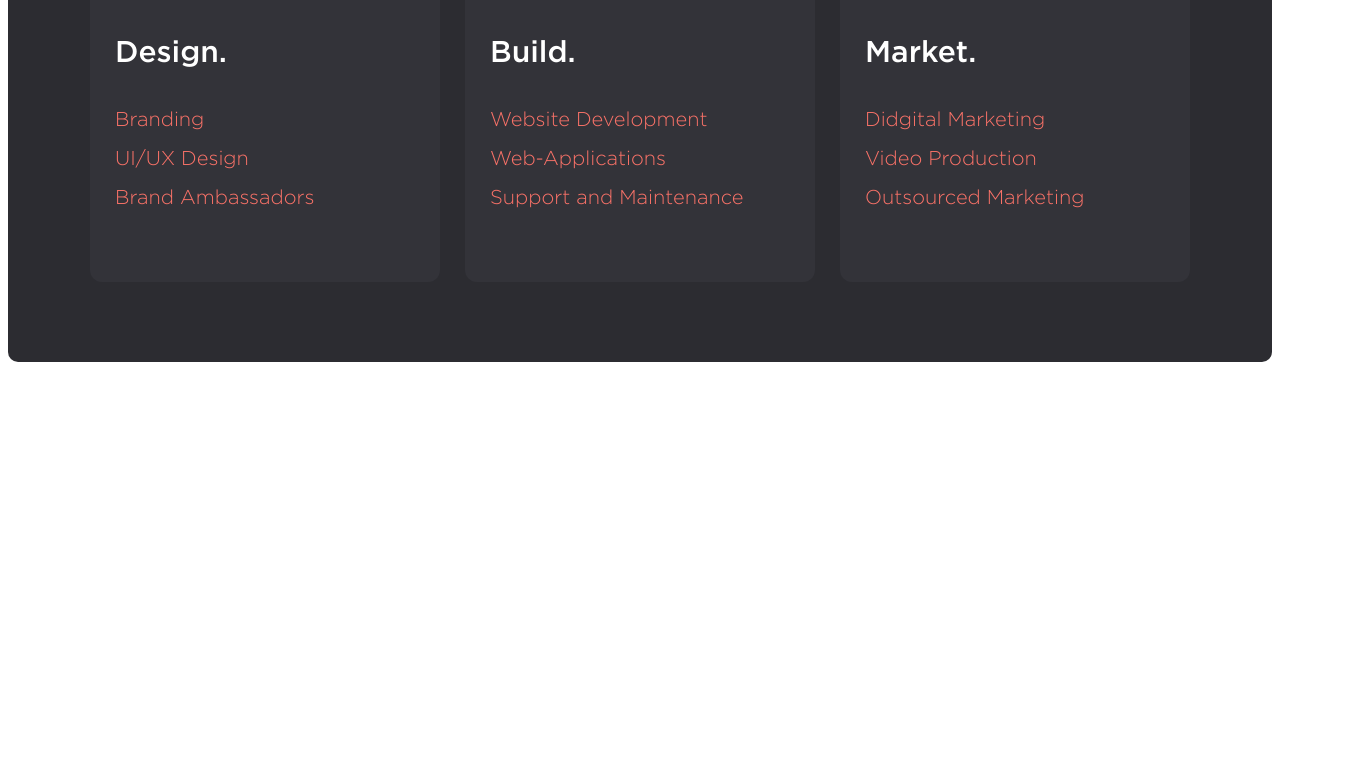
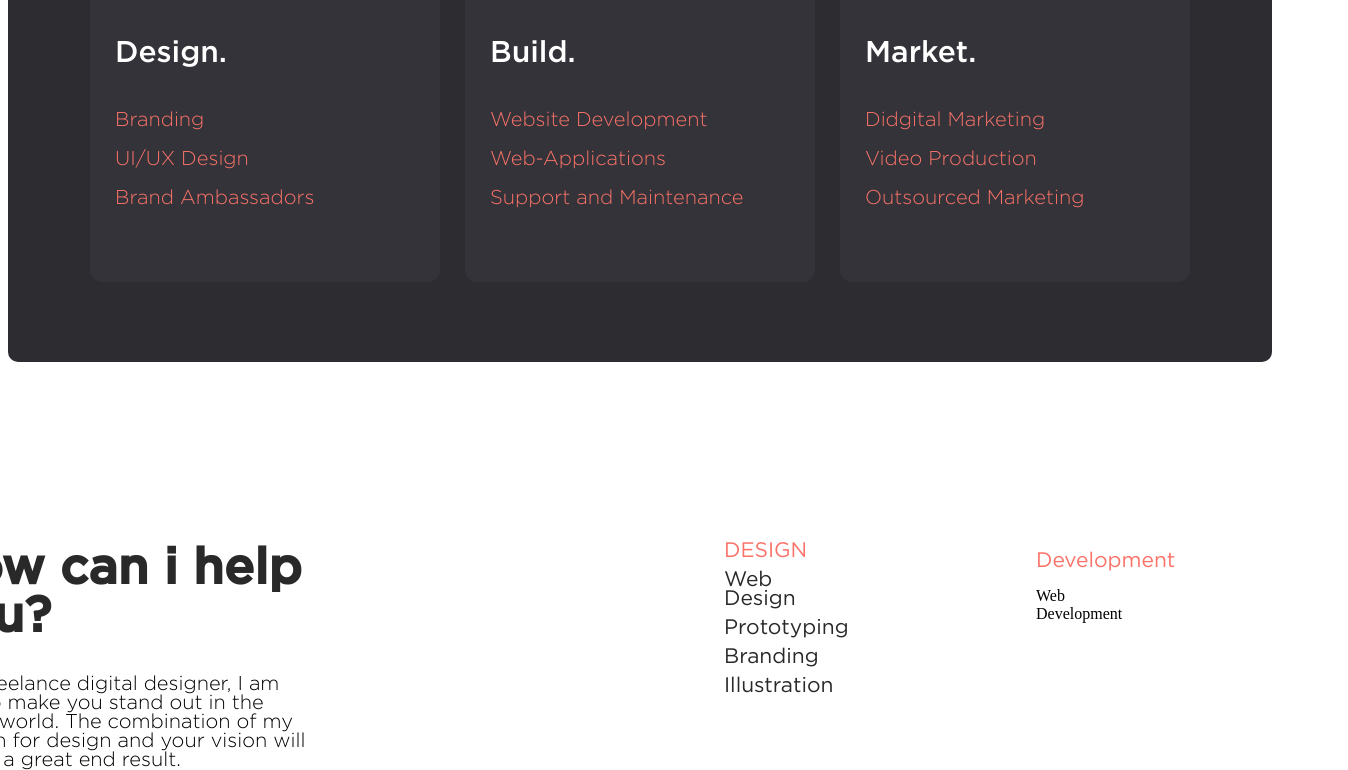
Before and after one commit to VadimChorrny/About-Me, a React (Create React App) app: page / in a window 1280 px wide. Shown: the part 1197-1967 px from the top of the page, 1348 px wide, since content can reach past the window. Before the commit the page ends 1567 px from the top, so only its background shows below. Built offline with nearby package versions, Linux system fonts and the light colour scheme.

Commit message:
add(about-block)

```diff
--- a/src/App.js
+++ b/src/App.js
@@ -1,6 +1,7 @@
 import React from 'react';
 import FirstLayout from './Pages/FirstLayout'
 import SecondLayout from './Pages/SecondLayout'
+import ThirdLayout from './Pages/ThirdLayout'
 import "./Index.scss"
 
 
@@ -9,6 +10,7 @@ function App() {
     <div className="App">
       <FirstLayout />
       <SecondLayout />
+      <ThirdLayout />
     </div>
   );
 }
--- a/src/Index.scss
+++ b/src/Index.scss
@@ -204,3 +204,82 @@ $stroke: #4F4F4F;
     color: $red;
     padding-left: 25px;
 }
+
+/* About layout */
+
+.about{
+    width: 100%;
+    display: flex;
+    margin-top: 150px;
+    justify-content: center;
+    align-items: center;
+}
+
+.about__inner{
+    display: flex;
+}
+
+.about-block-help{
+    width: 392px;
+    height: 120px;
+    margin-right: 400px;
+}
+
+.about-block-help h1 {
+    font-family: GMed;
+    font-size: 50px;
+    color: $black;
+}
+
+.about-block-help p {
+    font-family: GLight;
+    font-size: 20px;
+}
+
+.about-block-design{
+    width: 112px;
+    display: flex;
+    flex-direction: column;
+    margin-top: 30px;
+    margin-right: 200px;
+}
+
+
+.about-block-design span{
+    font-size: 21px;
+    font-family: GReg;
+    color: $red;
+}
+
+.about-block-design p{
+    font-family: GReg;
+    font-size: 21px;
+    color: $black;
+    padding: 0;
+    margin: 0;
+    padding-top: 10px;
+}
+
+.about-block-development{
+    width: 112px;
+    display: flex;
+    flex-direction: column;
+    margin-top: 40px;
+    margin-right: 200px;
+
+}
+
+.about-block-development span{
+    font-size: 21px;
+    font-family: GReg;
+    color: $red;
+}
+
+.about-block-design p{
+    font-family: GReg;
+    font-size: 21px;
+    color: $black;
+    padding: 0;
+    margin: 0;
+    padding-top: 10px;
+}
--- /dev/null
+++ b/src/Pages/ThirdLayout.js
@@ -0,0 +1,12 @@
+import React from 'react'
+import About from '../UI/About'
+
+function ThirdLayout() {
+    return (
+        <div>
+            <About />
+        </div>
+    )
+}
+
+export default ThirdLayout
--- /dev/null
+++ b/src/UI/About.jsx
@@ -0,0 +1,32 @@
+import React from 'react'
+
+function About() {
+    return (
+        <div className="about">
+            <div className="about__inner">
+                <div className="about-block-help">
+                    <h1>How can i help you?</h1>
+                    <p>
+                        As a freelance digital designer,
+                        I am here to make you stand out in the digital world.
+                        The combination of my passion for design
+                        and your vision will ensure a great end result.
+                    </p>
+                </div>
+                <div className="about-block-design">
+                    <span>DESIGN</span>
+                    <p>Web Design</p>
+                    <p>Prototyping</p>
+                    <p>Branding</p>
+                    <p>Illustration</p>
+                </div>
+                <div className="about-block-development">
+                    <span>Development</span>
+                    <p>Web Development</p>
+                </div>
+            </div>
+        </div>
+    )
+}
+
+export default About
```
